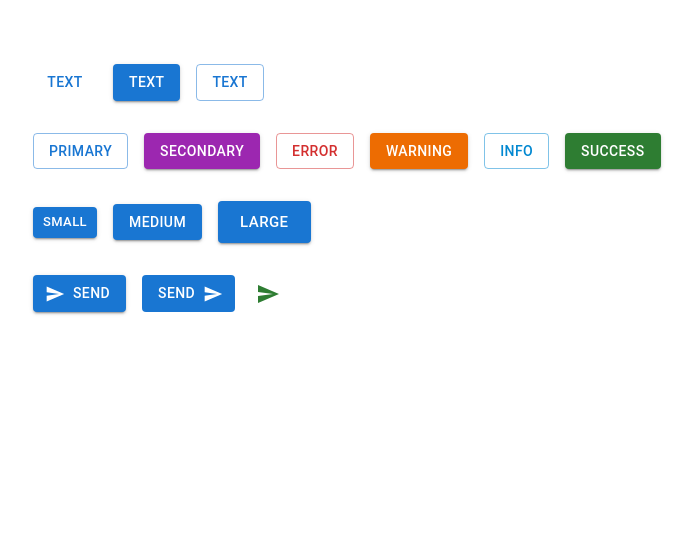
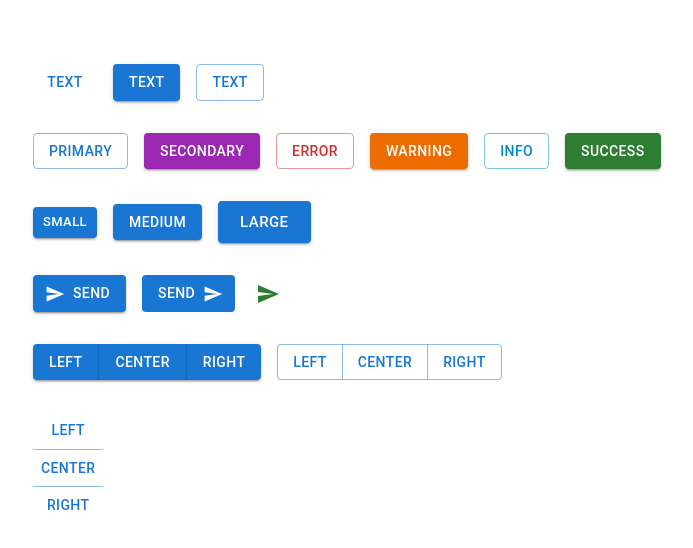
Before and after one commit to seaboyz/react-mui-demo, a React (Create React App) app: page / in a window 1280 px wide. Shown: the top 548 px of the page, without its empty margins (31-724 px from the left). Built offline with nearby package versions, Linux system fonts and the light colour scheme.

Commit message:
Add ButtonGroup

```diff
--- a/src/components/MuiButton.tsx
+++ b/src/components/MuiButton.tsx
@@ -1,10 +1,11 @@
-import { Button, IconButton } from "@mui/material"
+import { Button, ButtonGroup, IconButton } from "@mui/material"
 import { Stack } from "@mui/system"
 import SendIcon from '@mui/icons-material/Send'
 
 export const MuiButton = () => {
   return (
     <Stack spacing={4}>
+
       <Stack spacing={2} direction={"row"} >
         <Button variant="text" href="www.google.com">Text</Button>
         <Button variant="contained">Text</Button>
@@ -37,6 +38,28 @@ export const MuiButton = () => {
           <SendIcon />
         </IconButton>
       </Stack>
-    </Stack>
+
+      <Stack direction={"row"} spacing={2}>
+        <ButtonGroup variant="contained" >
+          <Button >Left</Button>
+          <Button >Center</Button>
+          <Button >Right</Button>
+        </ButtonGroup>
+        <ButtonGroup variant="outlined" >
+          <Button >Left</Button>
+          <Button >Center</Button>
+          <Button >Right</Button>
+        </ButtonGroup>
+      </Stack>
+
+      <Stack direction={"row"} spacing={2}>
+        <ButtonGroup variant="text" orientation="vertical" >
+          <Button >Left</Button>
+          <Button >Center</Button>
+          <Button >Right</Button>
+        </ButtonGroup>
+      </Stack>
+
+    </Stack >
   )
 }
```
